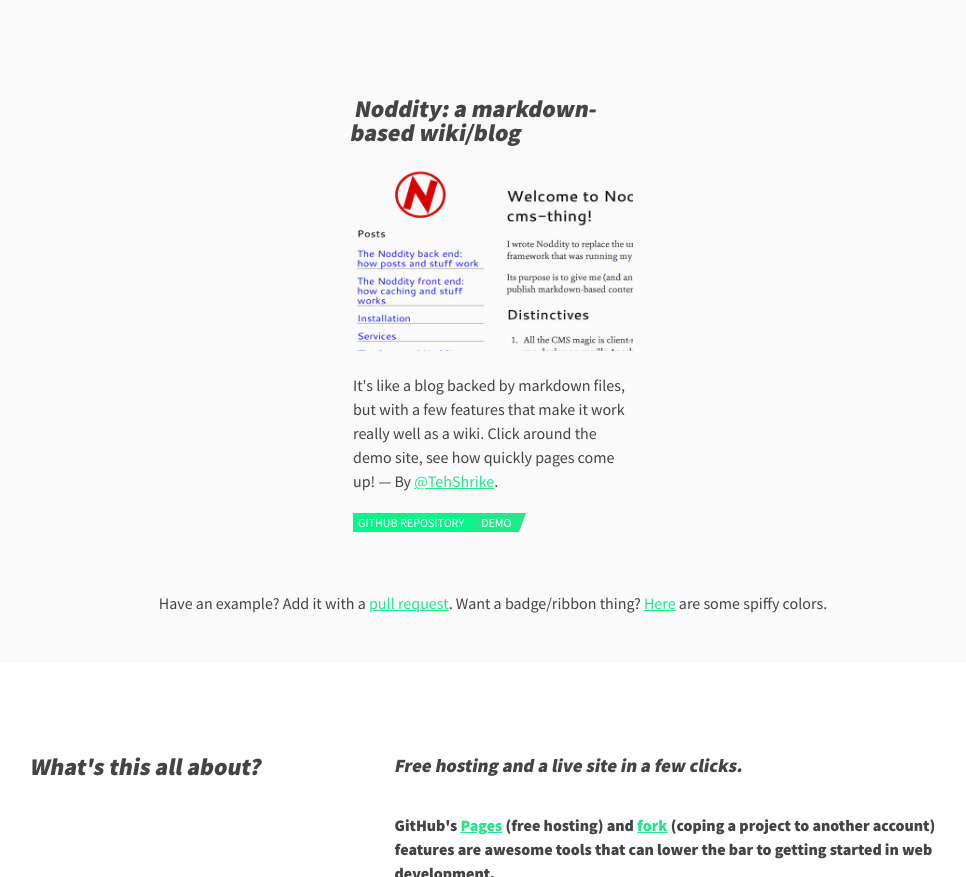
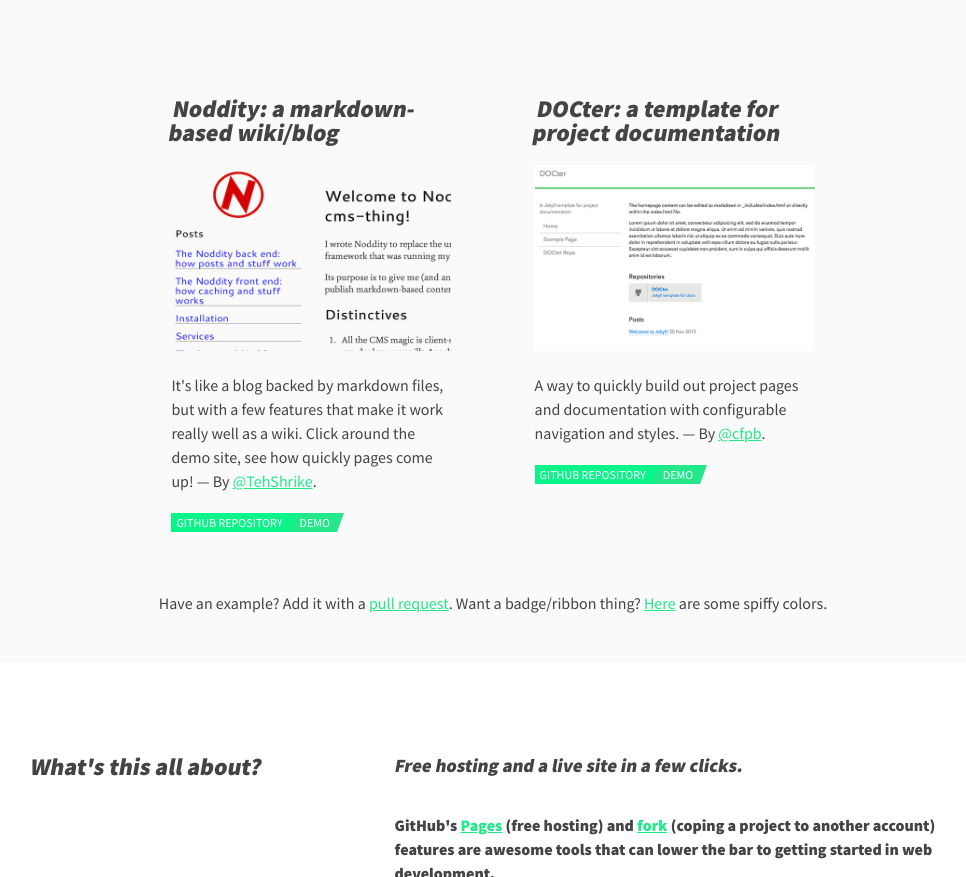
Before and after one commit to jlord/forkngo, a plain HTML site: page index.html in a window 1280 px wide. Shown: the part 2435-3312 px from the top of the page, without its empty margins (147-1113 px from the left). Drawn offline with Linux system fonts and the light colour scheme.

Commit message:
add CFPB's DOCter

```diff
--- a/index.html
+++ b/index.html
@@ -110,6 +110,12 @@
       <p>It's like a blog backed by markdown files, but with a few features that make it work really well as a wiki.  Click around the demo site, see how quickly pages come up!  — By <a href="http://twitter.com/TehShrike" target="_blank">@TehShrike</a>.</p><a class="button" href="https://github.com/TehShrike/noddity" >GitHub Repository</a><a class="button-nested" href="https://tehshrike.github.io/noddity" target="_blank">Demo</a>
     </div>
 
+    <div id="map" class="examples thirds">
+      <h2>DOCter: a template for project documentation</h2>
+      <a href="http://cfpb.github.io/DOCter" target="_blank"><img src="img/DOCter.png"></a>
+      <p>A way to quickly build out project pages and documentation with configurable navigation and styles.   — By <a href="http://twitter.com/CFPB" target="_blank">@cfpb</a>.</p><a class="button" href="http://www.github.com/cfpb/DOCter" >GitHub Repository</a><a class="button-nested" href="http://cfpb.github.io/DOCter" target="_blank">Demo</a>
+  </div>
+
     <p>Have an example? Add it with a <a href="">pull request</a>. Want a badge/ribbon thing? <a href="">Here</a> are some spiffy colors.</p>
 
   </div>
```
Also changed, not shown: img/DOCter.png (added).
